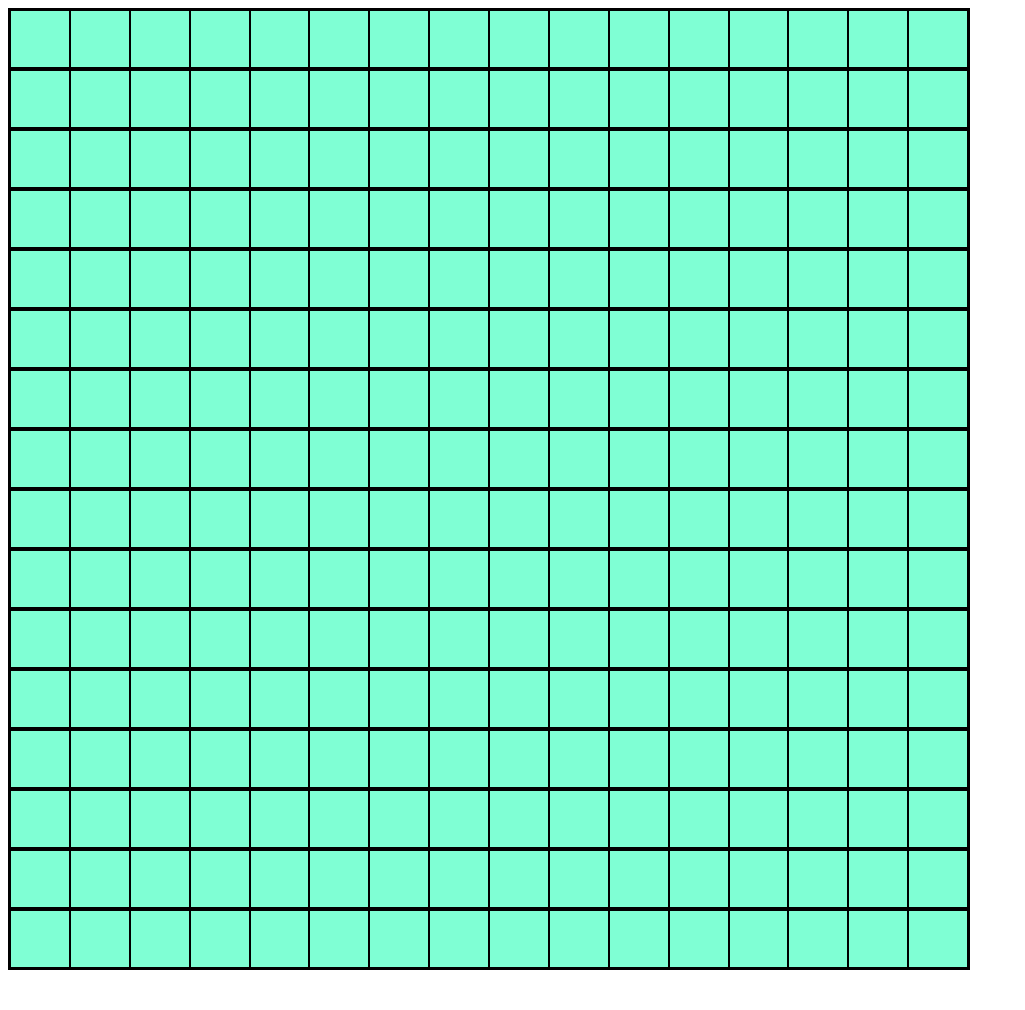
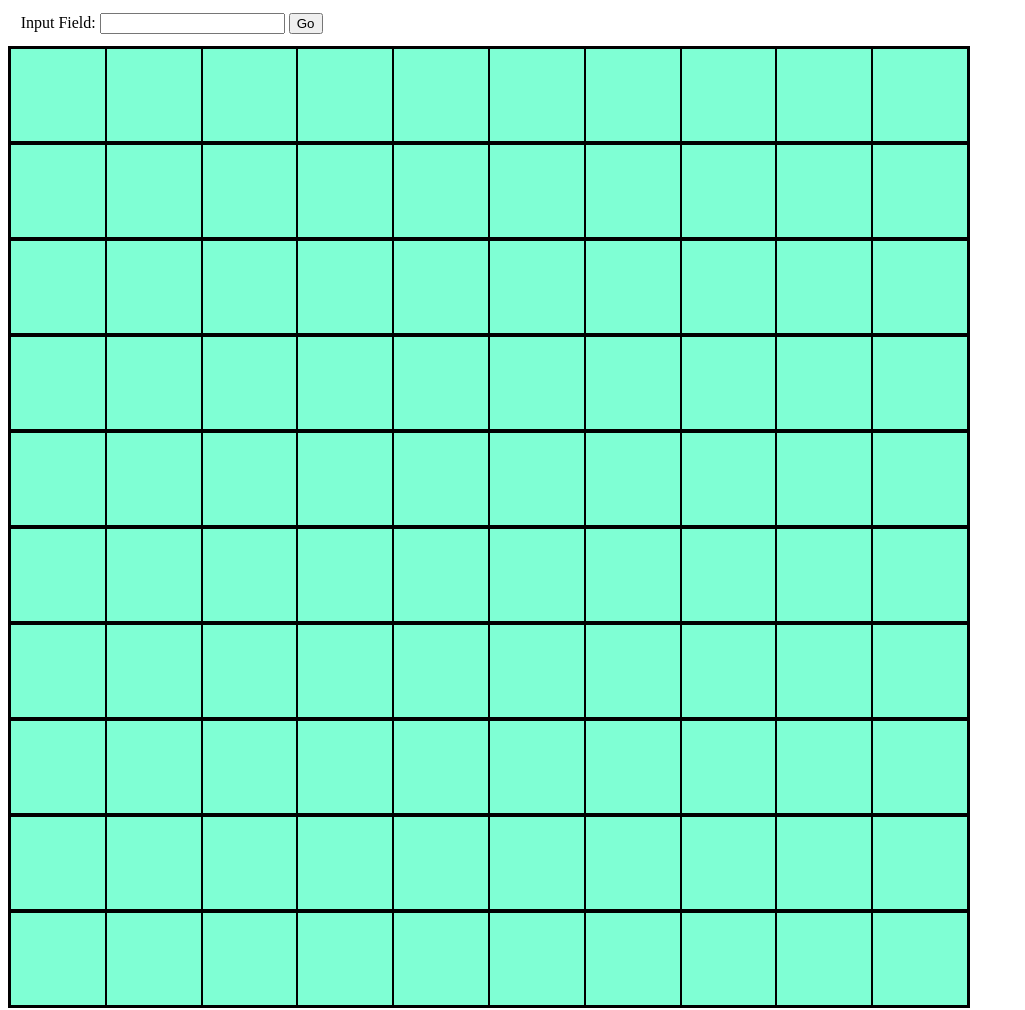
Before and after one commit to computerSaysNo2112/Etch-a-Sketch, a plain HTML site: page index.html in a window 1280 px wide. Shown: the whole page, without its empty margins (0-1025 px from the left). Before the commit the page ends 978 px from the top, so only its background shows below. Drawn offline with Linux system fonts and the light colour scheme.

Commit message:
input field working

```diff
--- a/index.html
+++ b/index.html
@@ -8,58 +8,15 @@
 
 <body>
     <!-- Your webpage content here -->
-    <div class="container">
-
+    <div class="controls">
+        <label for="myInput">Input Field:</label>
+        <input type="text" id="myInput" name="myInput">
+        <button id="myInputButton"> Go </button>
     </div>
 
-
-
-<style>
-.container{
-background-color: orange;
-width: 960px;
-height: 960px;
-border: 1px solid black;
-display: flex;
-flex-direction: column;
-}
-
-.row{
-/* width:100%; */
-background-color: rgb(243, 241, 237);
-border: 1px solid black;
-display: flex;
-height: 20px;
-flex-grow: 1;
-
-}
-
-.grid{
-background-color: aquamarine;
-border:1px solid black;
-flex-grow: 1;
-
-}
-
-</style>
-
-    <script>
-        let container = document.querySelector(".container");
-        for (i = 0; i < 16; i++) {
-            let row = document.createElement('div');
-            row.classList.add('row');
-            container.appendChild(row);
-                for (j = 0; j < 16; j++) {
-                let grid = document.createElement('div');
-                grid.classList.add('grid');
-                row.appendChild(grid);
-            }
-        }
-
-    </script>
+    <div class="container"></div>
 
     <script src="script.js"></script>
-
 </body>
 
 </html>
--- a/script.js
+++ b/script.js
@@ -0,0 +1,23 @@
+let inputGridSize = document.getElementById("myInput");
+let inputGridSizeButton = document.getElementById("myInputButton");
+let container = document.querySelector(".container");
+
+inputGridSizeButton.addEventListener("click", function () {
+  createGrid(40, 40);
+});
+
+function createGrid(width, height) {
+  container.innerHTML = "";
+  for (i = 0; i < width; i++) {
+    let row = document.createElement("div");
+    row.classList.add("row");
+    container.appendChild(row);
+    for (j = 0; j < height; j++) {
+      let grid = document.createElement("div");
+      grid.classList.add("grid");
+      row.appendChild(grid);
+    }
+  }
+}
+
+createGrid(10, 10);
--- a/style.css
+++ b/style.css
@@ -0,0 +1,28 @@
+.container {
+    background-color: orange;
+    width: 960px;
+    height: 960px;
+    border: 1px solid black;
+    display: flex;
+    flex-direction: column;
+}
+
+.row {
+    /* width:100%; */
+    background-color: rgb(243, 241, 237);
+    border: 1px solid black;
+    display: flex;
+    height: 20px;
+    flex-grow: 1;
+
+}
+
+.grid {
+    background-color: aquamarine;
+    border: 1px solid black;
+    flex-grow: 1;
+}
+
+.controls{
+    margin:1%;
+}
```
